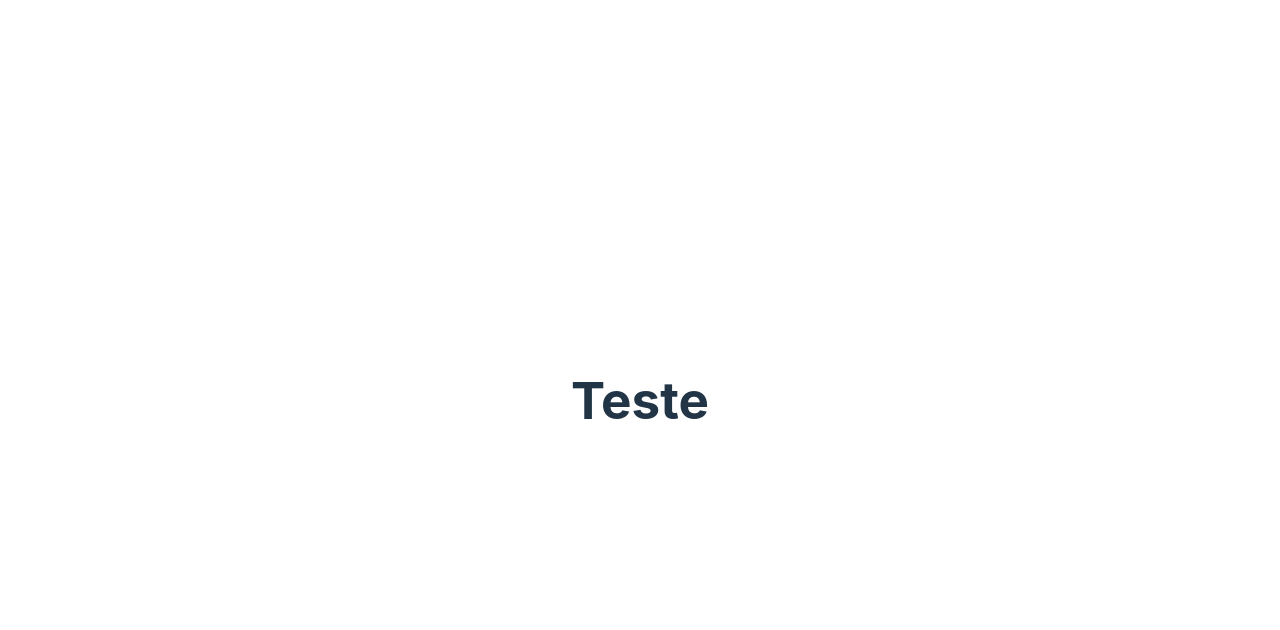
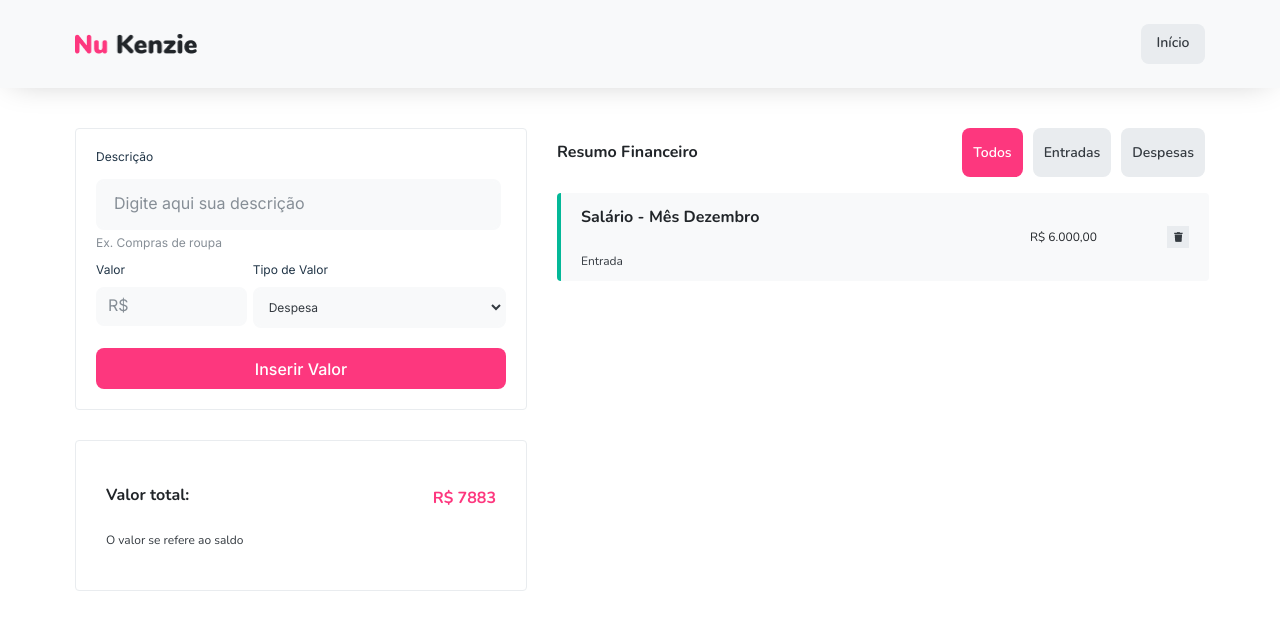
Before and after one commit to Kenzie-Academy-Brasil-Developers/react-entrega-s1-nu-kenzie-gabrielamarchiori-5, a React (Vite) app: page / in a window 1280 px wide. Shown: the top 630 px of the page. Built offline with nearby package versions, Linux system fonts and the light colour scheme.

Commit message:
main: add all css

```diff
--- a/index.html
+++ b/index.html
@@ -3,8 +3,11 @@
   <head>
     <meta charset="UTF-8" />
     <link rel="icon" type="image/svg+xml" href="/vite.svg" />
+    <link rel="preconnect" href="https://fonts.googleapis.com">
+    <link rel="preconnect" href="https://fonts.gstatic.com" crossorigin>
+    <link href="https://fonts.googleapis.com/css2?family=Inter:wght@400;500;600;700&family=Nunito:wght@400;500;600;700&display=swap" rel="stylesheet">
     <meta name="viewport" content="width=device-width, initial-scale=1.0" />
-    <title>Vite + React</title>
+    <title>Nu Kenzie</title>
   </head>
   <body>
     <div id="root"></div>
--- a/src/App.css
+++ b/src/App.css
@@ -1,41 +1,64 @@
 #root {
   max-width: 1280px;
   margin: 0 auto;
-  padding: 2rem;
   text-align: center;
+
+  width: 100vw;
+  height: 100vh;
 }
 
-.logo {
-  height: 6em;
-  padding: 1.5em;
-  will-change: filter;
-}
-.logo:hover {
-  filter: drop-shadow(0 0 2em #646cffaa);
-}
-.logo.react:hover {
-  filter: drop-shadow(0 0 2em #61dafbaa);
+.App {
+  width: 100vw;
+  height: 100vh;
 }
 
-@keyframes logo-spin {
-  from {
-    transform: rotate(0deg);
-  }
-  to {
-    transform: rotate(360deg);
-  }
+.App-header {
+  display: flex;
+  justify-content: space-between;
+  align-items: center;
+
+  background-color: #F8F9FA;
+  box-shadow: 0px 4px 32px -12px rgba(0, 0, 0, 0.25);
+
+  height: 88px;
 }
 
-@media (prefers-reduced-motion: no-preference) {
-  a:nth-of-type(2) .logo {
-    animation: logo-spin infinite 20s linear;
-  }
+.App-header img {
+  width: 122px;
+  height: 20px;
+
+  margin-left: 75px;
 }
 
-.card {
-  padding: 2em;
+.App-header button {
+  width: 64px;
+  height: 40px;
+
+  margin-right: 75px;
+
+  background-color: #E9ECEF;
+
+  display: flex;
+  justify-content: center;
+
+  font-size: 14px;
+  font-weight: 600;
+  color: #343A40;
 }
 
-.read-the-docs {
-  color: #888;
+.App-header button:hover {
+  border-color: #fd377e;
 }
+
+.App-main {
+  display: flex;
+  justify-content: space-between;
+  margin: 40px 75px 0px 75px;
+}
+.main-form-soma {
+  width: 40%;
+}
+
+.transacoes {
+  width: 60%;
+}
--- a/src/App.jsx
+++ b/src/App.jsx
@@ -1,11 +1,29 @@
 import './App.css'
+import Form from './Components/Form'
+import List from './Components/List'
+import TotalMoney from './Components/TotalMoney'
+
 
 function App() {
 
 
   return (
     <div className="App">
-      <h1>Teste</h1>
+      <header className='App-header'>
+        <img src="../src/assets/Nu Kenzie.png" alt="" />
+        <button>Início</button>
+      </header>
+      <main className='App-main'>
+        <div className='main-form-soma'>
+          <Form/>
+          <TotalMoney/>
+        </div>
+        <div className='transacoes'>
+          <List/>
+        </div>
+
+      </main>
+
     </div>
   )
 }
--- a/src/Components/Form/index.jsx
+++ b/src/Components/Form/index.jsx
@@ -0,0 +1,37 @@
+import './style.css'
+
+function Form () {
+
+    return (
+        <div className="form">
+            <form>
+                <div className="form-input">
+                    <label htmlFor="">Descrição</label>
+                    <input type="text" placeholder="Digite aqui sua descrição" />
+                    <p>Ex. Compras de roupa</p>
+                </div>
+                <div className="form-value">
+                    <div className='value-value'>
+                        <label htmlFor="">Valor</label>
+                        <input type="number" placeholder="R$" />
+                    </div>
+
+                    <div className='value-type'>
+                        <label htmlFor="">Tipo de Valor</label>
+                        <select name="" id="">
+                            <option value="despesa">Despesa</option>
+                            <option value="entrada">Entrada</option>
+                        </select>
+                    </div>
+
+
+                </div>
+                <div className="form-btn">
+                    <button>Inserir Valor</button>
+                </div>
+            </form>
+        </div>
+    )
+}
+
+export default Form
--- a/src/Components/Form/style.css
+++ b/src/Components/Form/style.css
@@ -0,0 +1,126 @@
+
+.form {
+    display: flex;
+    border: 1px solid #E9ECEF;
+    border-radius: 4px;
+    padding: 20px;
+    margin-bottom: 30px;
+}
+
+.form form {
+    width: 100%;
+}
+
+.form-input {
+    display: flex;
+    flex-direction: column;
+    align-items: flex-start;
+
+    gap: 15px;
+}
+
+.form-input label {
+    font-family: 'Inter';
+    font-weight: 400;
+    font-size: 12px;
+}
+
+.form-input input {
+    background: #F8F9FA;
+    border: 2px solid #F8F9FA;
+    border-radius: 8px;
+    padding: 16px;
+    width: 90%;
+}
+
+.form-input input::placeholder {
+    font-family: 'Inter';
+    font-weight: 400;
+    font-size: 16px;
+    color:#868E96;
+}
+
+.form-input p {
+    font-family: 'Inter';
+    font-weight: 400;
+    font-size: 12px;
+    color: #868E96;
+
+    margin-top: -10px;
+}
+
+.form-value {
+    display: flex;
+    width: 100%;
+}
+
+.value-value {
+    display: flex;
+    flex-direction: column;
+    align-items: flex-start;
+    width: 50%;
+    margin-right: 30px;
+}
+.value-value label {
+    font-family: 'Inter';
+    font-weight: 400;
+    font-size: 12px;
+    margin-bottom: 10px;
+}
+
+.value-value input {
+    background: #F8F9FA;
+    border: 2px solid #F8F9FA;
+    border-radius: 8px;
+    width: 100%;
+    padding: 10px;
+}
+
+.value-value input::placeholder {
+    font-family: 'Inter';
+    font-weight: 400;
+    font-size: 16px;
+    color: #868E96;
+}
+.value-type {
+    display: flex;
+    flex-direction: column;
+    align-items: flex-start;
+
+    margin-bottom: 20px;
+
+    width: 100%;
+}
+
+.value-type label {
+    font-family: 'Inter';
+    font-weight: 400;
+    font-size: 12px;
+    margin-bottom: 10px;
+}
+
+.value-type select {
+    background: #F8F9FA;
+    border: 2px solid #F8F9FA;
+    border-radius: 8px;
+    font-family: 'Inter';
+
+    width: 100%;
+
+    font-weight: 400;
+    font-size: 12px;
+    line-height: 26px;
+    color: #343A40;
+
+    padding: 10px;
+}
+
+.form-btn button {
+    width: 100%;
+    background-color: #FD377E;
+
+    font-family: 'Inter';
+    font-weight: 500;
+    font-size: 16px;
+    color: #FFFFFF;
+}
--- a/src/Components/List/index.jsx
+++ b/src/Components/List/index.jsx
@@ -0,0 +1,37 @@
+import './style.css'
+function List () {
+
+    return (
+        <div className="List">
+            <div className="List-header">
+                <h2>Resumo Financeiro</h2>
+                <div className="header-btn">
+                    <button type="button">Todos</button>
+                    <button type="button">Entradas</button>
+                    <button type="button">Despesas</button>
+                </div>
+            </div>
+
+            <div className="List-main">
+                <ul>
+                    <li>
+                        <div className="List-descricao">
+                            <h2>Salário - Mês Dezembro</h2>
+                            <p>Entrada</p>
+                        </div>
+                        <div className="List-valor">
+                            <p>R$ 6.000,00</p>
+                            <div className='trash'>
+                                <img src="../src/assets/trash.png" alt="" />
+                            </div>
+
+                        </div>
+
+                    </li>
+                </ul>
+            </div>
+        </div>
+    )
+}
+
+export default List
--- a/src/Components/List/style.css
+++ b/src/Components/List/style.css
@@ -0,0 +1,97 @@
+.List {
+    margin-left: 30px;
+}
+.List-header {
+    display: flex;
+    justify-content: space-between;
+    flex-direction: row;
+}
+
+.List-header h2 {
+    font-family: 'Nunito';
+    font-weight: 700;
+    font-size: 16px;
+    color: #212529;
+}
+
+.header-btn {
+    display: flex;
+    gap: 10px;
+}
+
+.header-btn button {
+    font-family: 'Nunito';
+    font-weight: 600;
+    font-size: 14px;
+    text-align: center;
+    color: #343A40;
+    background-color: #E9ECEF;
+
+    padding: 10px;
+}
+
+.header-btn button:nth-child(1) {
+    background-color: #FD377E;
+    color: #FFFFFF;
+}
+
+.List-main ul {
+    list-style: none;
+    padding: 0px;
+
+}
+.List-main ul li {
+    display: flex;
+    flex-direction: row;
+    justify-content: space-between;
+
+    background-color: #F8F9FA;
+    border-radius: 4px;
+    border-left: 4px solid #03B898;
+
+    width: 100%;
+}
+
+.List-descricao {
+    display: flex;
+    flex-direction: column;
+    align-items: flex-start;
+
+    margin-left: 20px;
+}
+
+.List-descricao h2 {
+    font-family: 'Nunito';
+    font-weight: 700;
+    font-size: 16px;
+    color: #212529;
+}
+
+.List-descricao p {
+    font-family: 'Nunito';
+    font-weight: 400;
+    font-size: 12px;
+    color: #343A40;
+}
+
+.List-valor {
+    display: flex;
+    align-items: center;
+
+    margin-right: 20px;
+    gap: 70px;
+}
+
+.List-valor p {
+    font-family: 'Nunito';
+    font-weight: 400;
+    font-size: 12px;
+    color: #212529;
+
+}
+
+.trash {
+    width: 22px;
+    height: 22px;
+    background-color: #E9ECEF;
+}
--- a/src/Components/TotalMoney/index.jsx
+++ b/src/Components/TotalMoney/index.jsx
@@ -0,0 +1,18 @@
+import './style.css'
+
+function TotalMoney () {
+
+    return (
+        <div className='soma'>
+            <div className='soma-text'>
+                <h2>Valor total:</h2>
+                <p>O valor se refere ao saldo</p>
+            </div>
+            <div className='soma-number'>
+                <p>R$ 7883</p>
+            </div>
+        </div>
+    )
+}
+
+export default TotalMoney
--- a/src/Components/TotalMoney/style.css
+++ b/src/Components/TotalMoney/style.css
@@ -0,0 +1,37 @@
+.soma {
+    display: flex;
+    justify-content: space-between;
+    align-items: flex-start;
+
+    border: 1px solid #E9ECEF;
+    border-radius: 4px;
+
+    padding: 30px;
+}
+
+.soma-text {
+    display: flex;
+    flex-direction: column;
+    align-items: flex-start;
+}
+
+.soma-text h2 {
+    font-family: 'Nunito';
+    font-weight: 700;
+    font-size: 16px;
+    color: #212529;
+}
+
+.soma-text p {
+    font-family: 'Nunito';
+    font-weight: 400;
+    font-size: 12px;
+    color: #343A40;
+}
+
+.soma-number p {
+    font-family: 'Nunito';
+    font-weight: 700;
+    font-size: 16px;
+    color: #FD377E;
+}
--- a/src/index.css
+++ b/src/index.css
@@ -1,8 +1,6 @@
 :root {
-  font-family: Inter, Avenir, Helvetica, Arial, sans-serif;
-  font-size: 16px;
-  line-height: 24px;
-  font-weight: 400;
+  font-family: 'Inter', sans-serif;
+  font-family: 'Nunito', sans-serif;
 
   color-scheme: light dark;
   color: rgba(255, 255, 255, 0.87);
@@ -13,6 +11,7 @@
   -webkit-font-smoothing: antialiased;
   -moz-osx-font-smoothing: grayscale;
   -webkit-text-size-adjust: 100%;
+
 }
 
 a {
```
Also changed, not shown: src/assets/Nu Kenzie.png (added), src/assets/trash.png (added).
